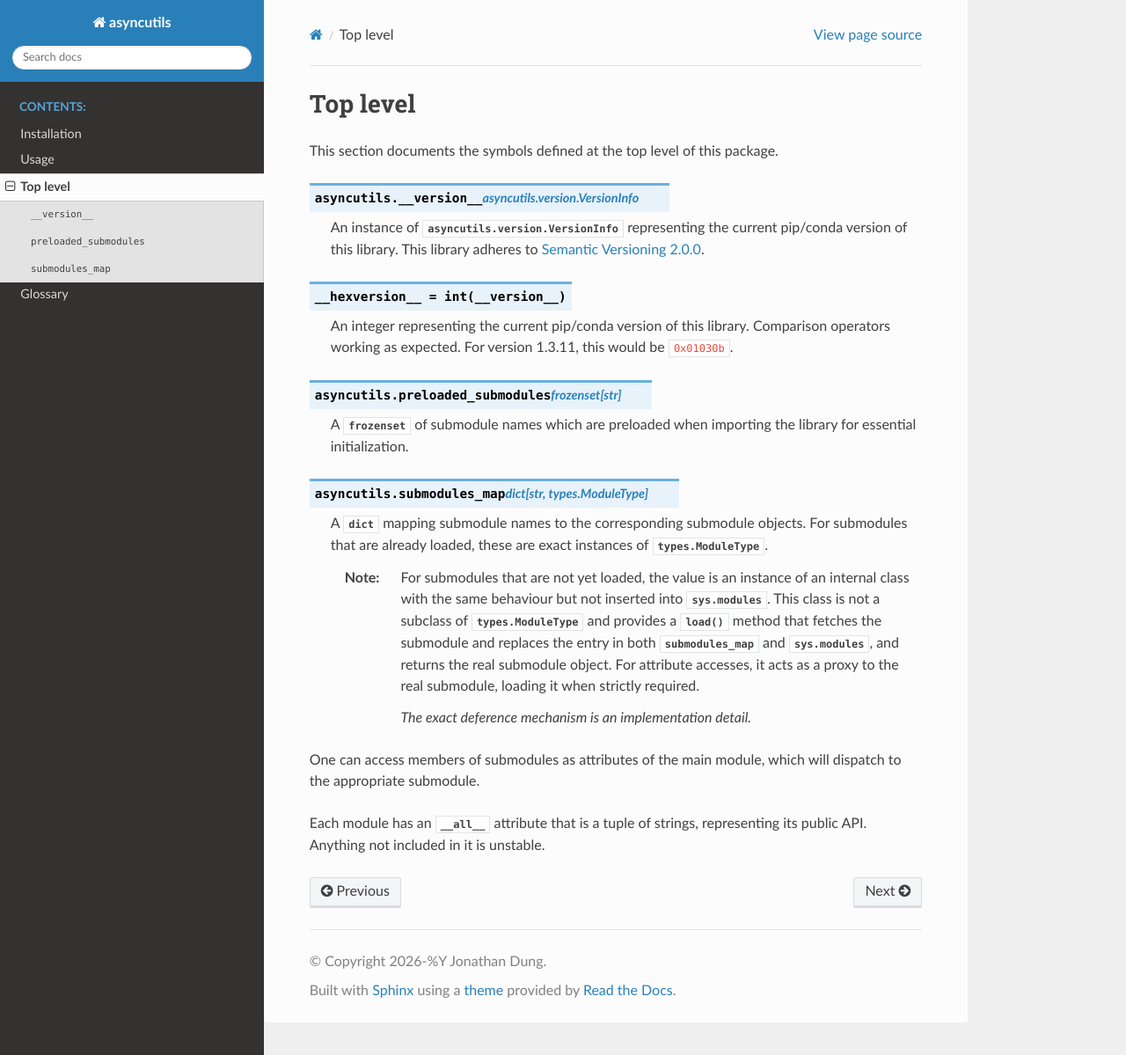
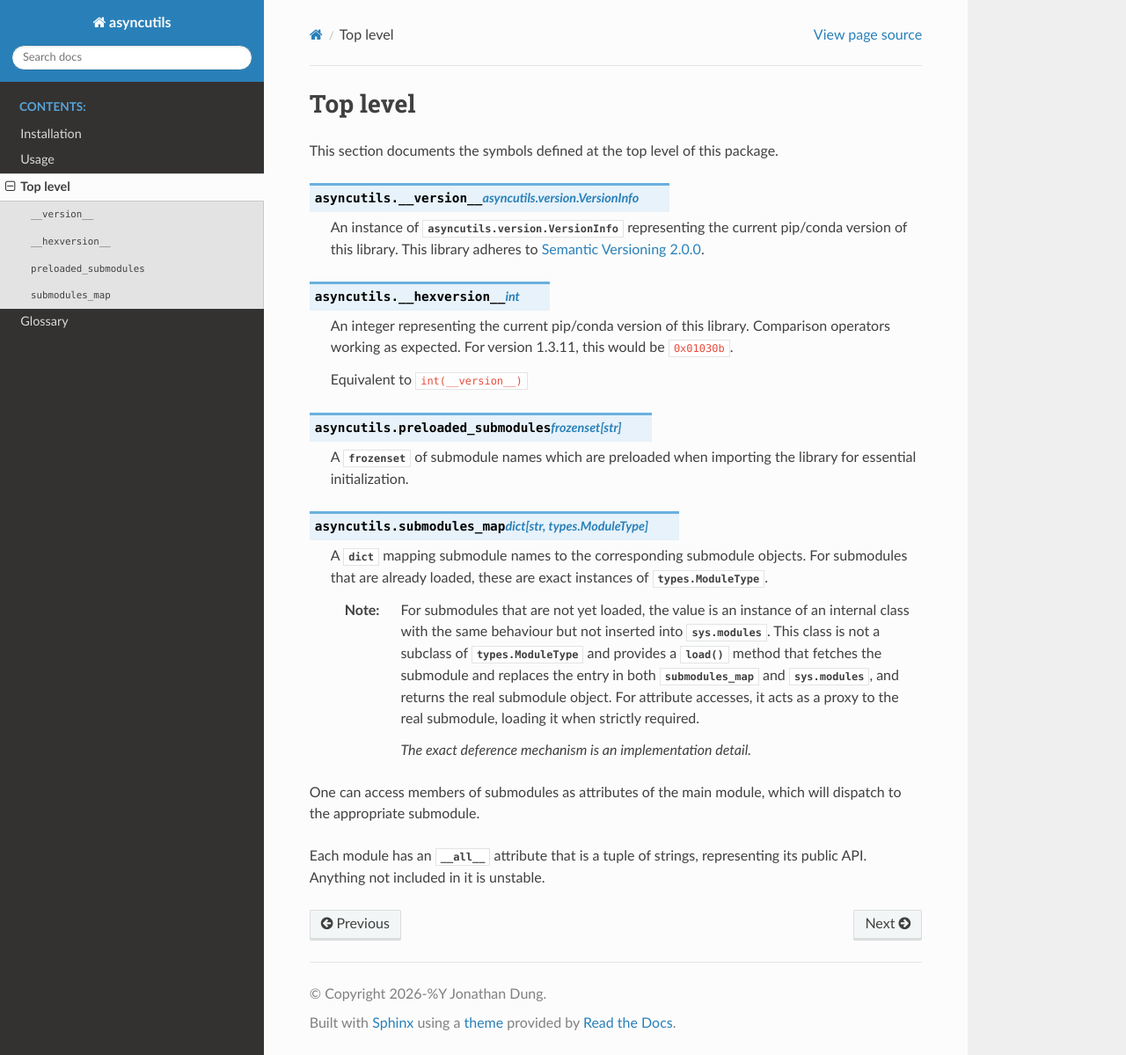
Before and after one commit to jonathandung/asyncutils, a Sphinx documentation site: the page built from docs/source/top-level.rst, in a window 1280 px wide and 1199 px high. Shown: the whole window at 88% size. Built offline with Sphinx 7.4.7 and the Read the Docs theme 3.1.0, drawn with Linux system fonts in a browser that asks for light colours; pages that are not in the unit, such as notebooks, are missing from menus.

Commit message:
fix documentation

```diff
--- a/docs/source/index.rst
+++ b/docs/source/index.rst
@@ -19,4 +19,4 @@ command line interface.
 .. note::
 
   This project is being actively developed and currently only supports python 3.12 or above, with a non-default dev
-  branch specifically using syntax introduced in 3.15.
+  branch specifically using syntax introduced in 3.15, which is currently quite outdated.
--- a/docs/source/installation.rst
+++ b/docs/source/installation.rst
@@ -81,5 +81,5 @@ Refer to `SUPPORT.md <https://github.com/jonathandung/asyncutils/blob/main/SUPPO
   The pub extra includes build and twine for publishing.
 
   The json extra bundles libraries on pip used to parse json variants (`jsonc <https://pypi.org/project/json-with-comments/>`_, `json5
-  <https://pypi.org/project/json5/>`_ and `hjson <https://pypi.org/project/hjson/>`_), to be used by :func:`tools.json_to_argv`and
+  <https://pypi.org/project/json5/>`_ and `hjson <https://pypi.org/project/hjson/>`_), to be used by :func:`tools.json_to_argv` and
   :func:`tools.json_to_argstr`.
--- a/docs/source/top-level.rst
+++ b/docs/source/top-level.rst
@@ -10,12 +10,14 @@ This section documents the symbols defined at the top level of this package.
   An instance of :class:`asyncutils.version.VersionInfo` representing the current pip/conda version of this library.
   This library adheres to `Semantic Versioning 2.0.0 <https://semver.org/spec/v2.0.0.html>`_.
 
-.. data:: __hexversion__ = int(__version__)
+.. data:: __hexversion__
   :module: asyncutils
   :annotation: int
 
   An integer representing the current pip/conda version of this library. Comparison operators working as expected.
   For version 1.3.11, this would be ``0x01030b``.
+
+  Equivalent to ``int(__version__)``
 
 .. data:: preloaded_submodules
   :module: asyncutils
--- a/docs/source/usage.rst
+++ b/docs/source/usage.rst
@@ -23,7 +23,7 @@ Command used:
 
 .. code-block:: bash
 
-    python -m timeit -n 1 -r 1 "
+    python -S -E -I -m timeit -n 1 -r 1 "
     import asyncutils as autils, asyncio as aio
     with autils.event_loop(check_running=True) as loop:
         rdv = autils.Rendezvous[int](loop=loop)
```
Also changed, not shown: CONTRIBUTING.md (+1 -1 lines).
